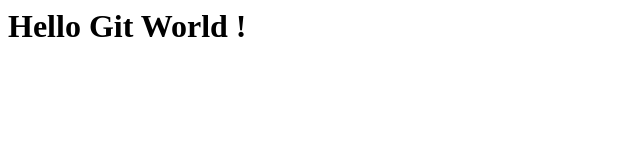
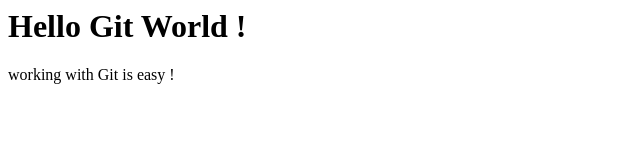
Before and after one commit to adrianoagra/GitGithubMasterclass, a plain HTML site: page index.html in a window 1280 px wide. Shown: the whole page, without its empty margins (0-640 px from the left). Drawn offline with Linux system fonts and the light colour scheme.

Commit message:
Add div and p

```diff
--- a/index.html
+++ b/index.html
@@ -1 +1,4 @@
 <h1>Hello Git World !</h1>
+<div>
+    <p>working with Git is easy !</p>
+</div>
```
